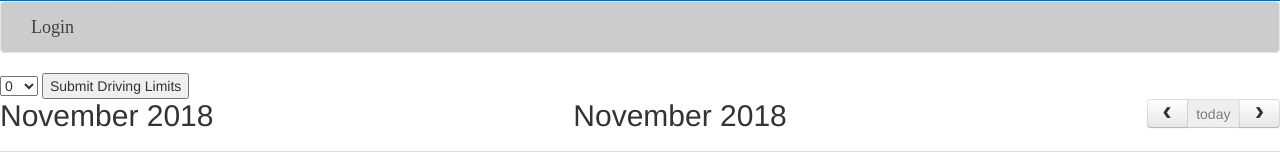
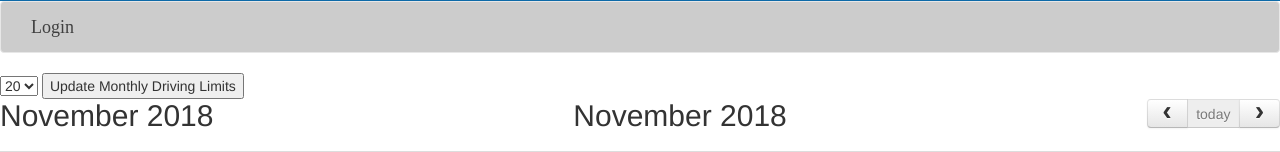
Before and after one commit to wdmangiamele/seniorProject, a PHP site: page /RAIHN/inputBusBlackouts.php in a window 1280 px wide. Shown: the part 199-351 px from the top of the page. Run offline with PHP 8.4, Linux system fonts and the light colour scheme; data that the repository does not hold is empty; some libraries are stand-ins or nearby versions; some web fonts are replaced.

Commit message:
finalizing bus side of code restructure

```diff
--- a/inc/Business/Bus/BusDriver.class.php
+++ b/inc/Business/Bus/BusDriver.class.php
@@ -35,11 +35,11 @@
 		}//end getBusDriverData
 
 		function updateDriverLimits($driverID, $dayLimit){
-			$sql = "UPDATE bus_driver SET (drivingLimit = :drivingLimit) WHERE (driverID = :driverID)";
+			$sql = "UPDATE bus_driver SET drivingLimit = :drivingLimit WHERE (driverID = :driverID)";
 
 			$params= array(":drivingLimit" => $dayLimit, ":driverID" => $driverID);
 
-			$result = $this->db-executeQuery($sql, $params, "update");
+			$result = $this->db->executeQuery($sql, $params, "update");
 
 			if($result > 0) {
 				return true;
--- a/inc/Service/Bus/busbusiness.php
+++ b/inc/Service/Bus/busbusiness.php
@@ -15,6 +15,9 @@
     $driverID = $db->getBusDriverID($_SESSION['userID']);
 
     $result = $db->updateDriverLimits($driverID, $dayLimit);
+
+    header('Location: ../../../inputBusBlackouts.php');
+
 }
 
 
--- a/inputBusBlackouts.php
+++ b/inputBusBlackouts.php
@@ -5,7 +5,7 @@
 ?>
 
 <form action="./inc/Service/bus/busbusiness.php" method="POST">
-  <select name="drivingLimits">
+  <select id="drivingLimits" name="drivingLimits">
 	<option value="0">0</option>
     <option value="1">1</option>
     <option value="2">2</option>
@@ -28,7 +28,7 @@
     <option value="19">19</option>
     <option value="20">20</option>
   </select>
-  <input type="submit" name="submitLimits" value="Submit Driving Limits">
+  <input type="submit" onclick="alert('succesfuuly updated driving limits');" name="submitLimits" value="Update Monthly Driving Limits">
 </form>
 
 <div id='inputBusCalendar'>
--- a/js/inputBusBlackouts.js
+++ b/js/inputBusBlackouts.js
@@ -1,6 +1,17 @@
 $(document).ready(function() {
 
     var date = "";
+
+
+    //need to get there current driving limit from the db
+
+
+
+
+
+    $('#drivingLimits').val(20);
+
+
 
 
     $('#inputBusCalendar').fullCalendar({
@@ -40,7 +51,6 @@
     button.style.background='#ff0000';
 
     //console.log(button.style);
-
 }
 
 
@@ -69,6 +79,7 @@
                     'timeOfDay' : timeOfDay
                 },
                 success: function(data) {
+                   alert("Blackouts Submitted Successfully");
                    //console.log(data);
                 },
                 error: function(XMLHttpRequest, textStatus, errorThrown) {
@@ -79,8 +90,6 @@
         }
     });
 
-    alert('Blackouts successfully submitted');
-
 
 
 }
```
